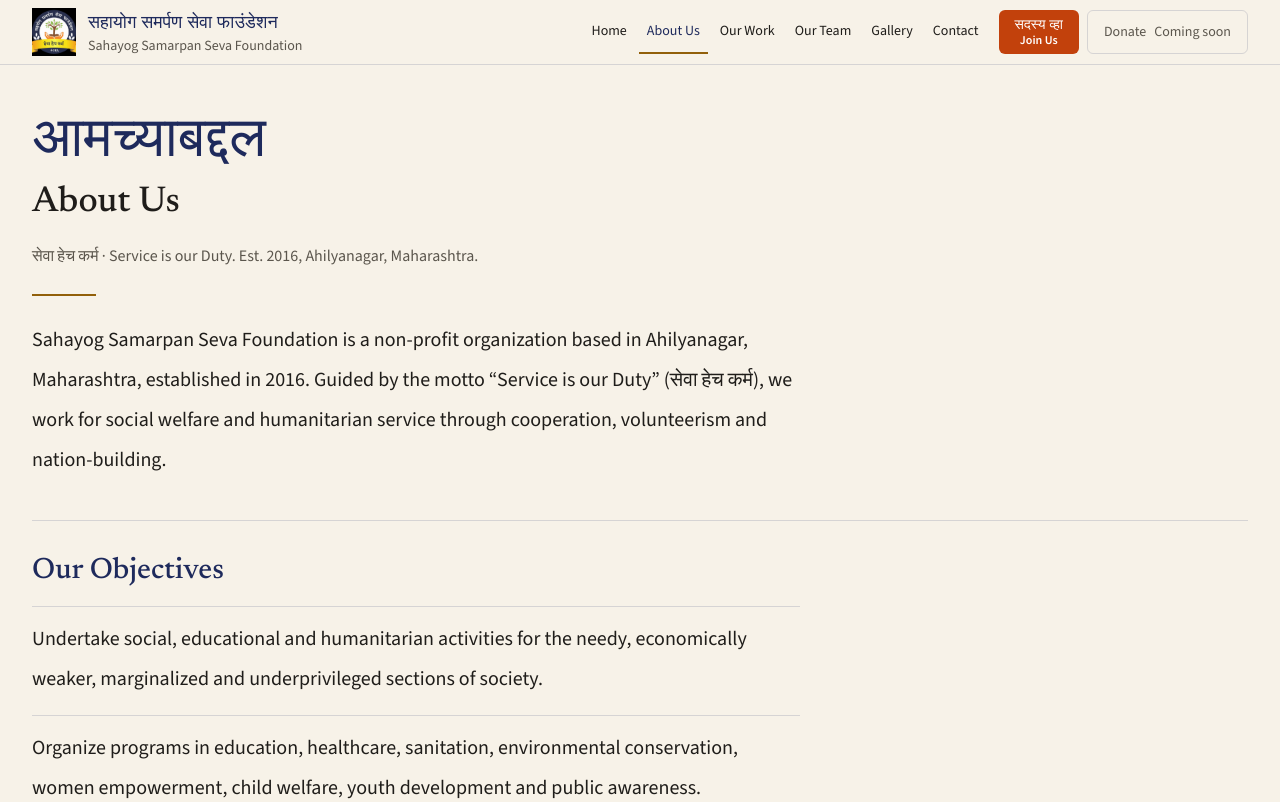
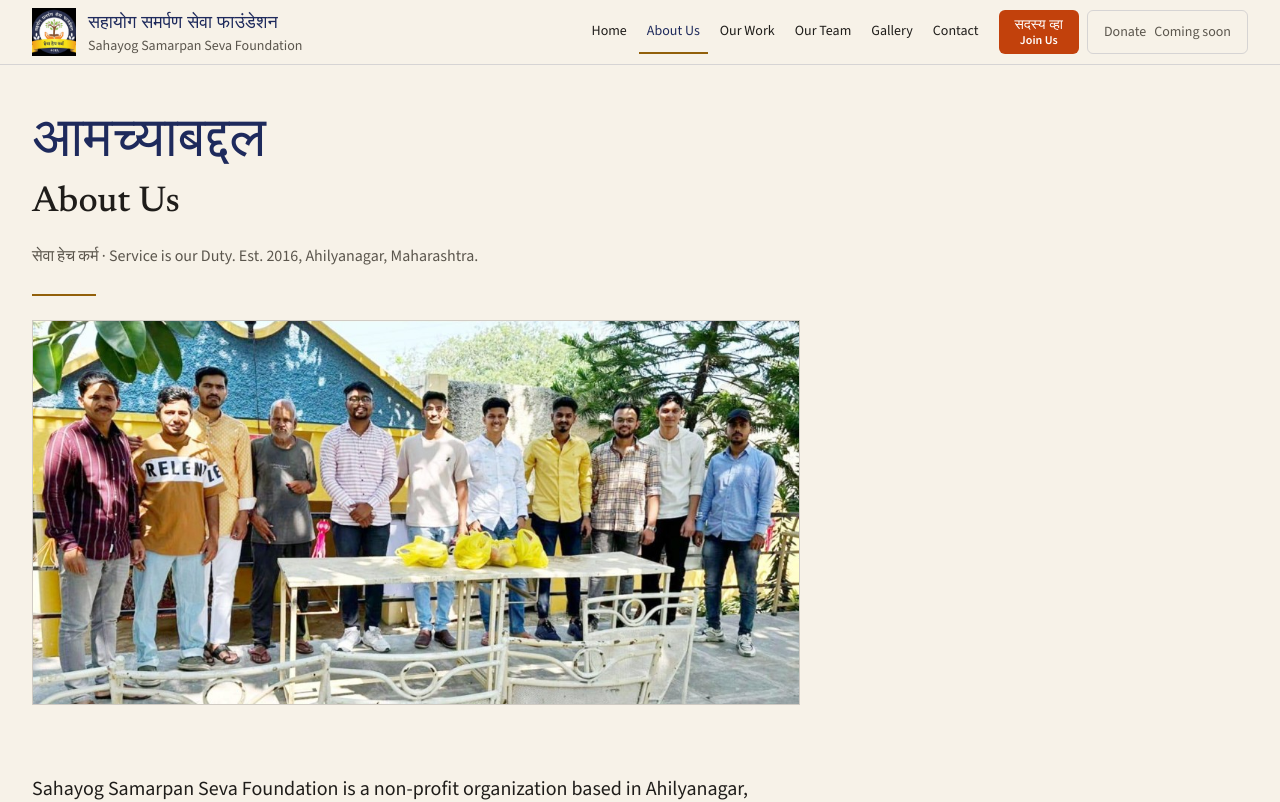
Before and after one commit to ankitnehul/sahyog-samarpan-seva-trust, a Next.js app: page /about in a window 1280 px wide. Shown: the top 802 px of the page. Built offline with nearby package versions, Linux system fonts and the light colour scheme; a web font is replaced by a local one.

Commit message:
feat(about): set the Diwali photograph and the commitment line

```diff
--- a/app/about/page.tsx
+++ b/app/about/page.tsx
@@ -1,6 +1,7 @@
 import type { Metadata } from "next";
 import Link from "next/link";
 import { AboutSections } from "@/components/AboutSections";
+import ContentImage from "@/components/ContentImage";
 import PageHeading from "@/components/PageHeading";
 import { aboutEn, aboutMr } from "@/data/about";
 import { siteConfig } from "@/data/site";
@@ -21,12 +22,19 @@
       />
 
       <div className="mx-auto w-full max-w-7xl space-y-16 px-4 pb-16 sm:px-6 lg:px-8">
+        <figure className="max-w-3xl border border-rule bg-paper-deep">
+          <ContentImage
+            src="/images/our-work/diwali-2024-matoshri.png"
+            alt="Diwali Celebration 2024 at Matoshri Vriddhashram"
+            sizes="(max-width: 768px) 100vw, 48rem"
+          />
+        </figure>
         <AboutSections content={aboutEn} />
         <AboutSections content={aboutMr} marathi />
         <p>
           <Link
             href="/our-work"
-            className="inline-flex min-h-11 items-center border-b-2 border-brand-gold-ink text-brand-navy"
+            className="link-rule"
           >
             आमचे कार्य · View our work
           </Link>
--- a/components/AboutSections.tsx
+++ b/components/AboutSections.tsx
@@ -11,6 +11,10 @@
   return title === "Governance" || title === "व्यवस्थापन";
 }
 
+function isCommitment(title: string) {
+  return title === "Our Commitment" || title === "आमची प्रतिबद्धता";
+}
+
 export function AboutSections({ content, marathi = false }: AboutSectionsProps) {
   return (
     <div className={marathi ? "font-marathi" : undefined}>
@@ -19,6 +23,7 @@
       <div className="mt-10 space-y-10">
         {content.sections.map((section) => {
           const governance = isGovernance(section.title);
+          const commitment = isCommitment(section.title);
           return (
             <section
               key={section.title}
@@ -46,7 +51,17 @@
                 </p>
               )}
 
-              {section.paragraphs && (
+              {section.paragraphs && commitment && (
+                <blockquote
+                  className={`mt-4 max-w-3xl border-l-4 border-brand-gold-ink pl-4 text-[clamp(1.45rem,3vw,1.85rem)] leading-snug text-brand-navy ${
+                    marathi ? "font-display-mr" : "font-display-en font-medium"
+                  }`}
+                >
+                  {section.paragraphs[0]}
+                </blockquote>
+              )}
+
+              {section.paragraphs && !commitment && (
                 <div className="mt-4 max-w-3xl space-y-5 text-lg leading-9 sm:text-xl sm:leading-10">
                   {section.paragraphs.map((paragraph) => (
                     <p key={paragraph}>{paragraph}</p>
```
